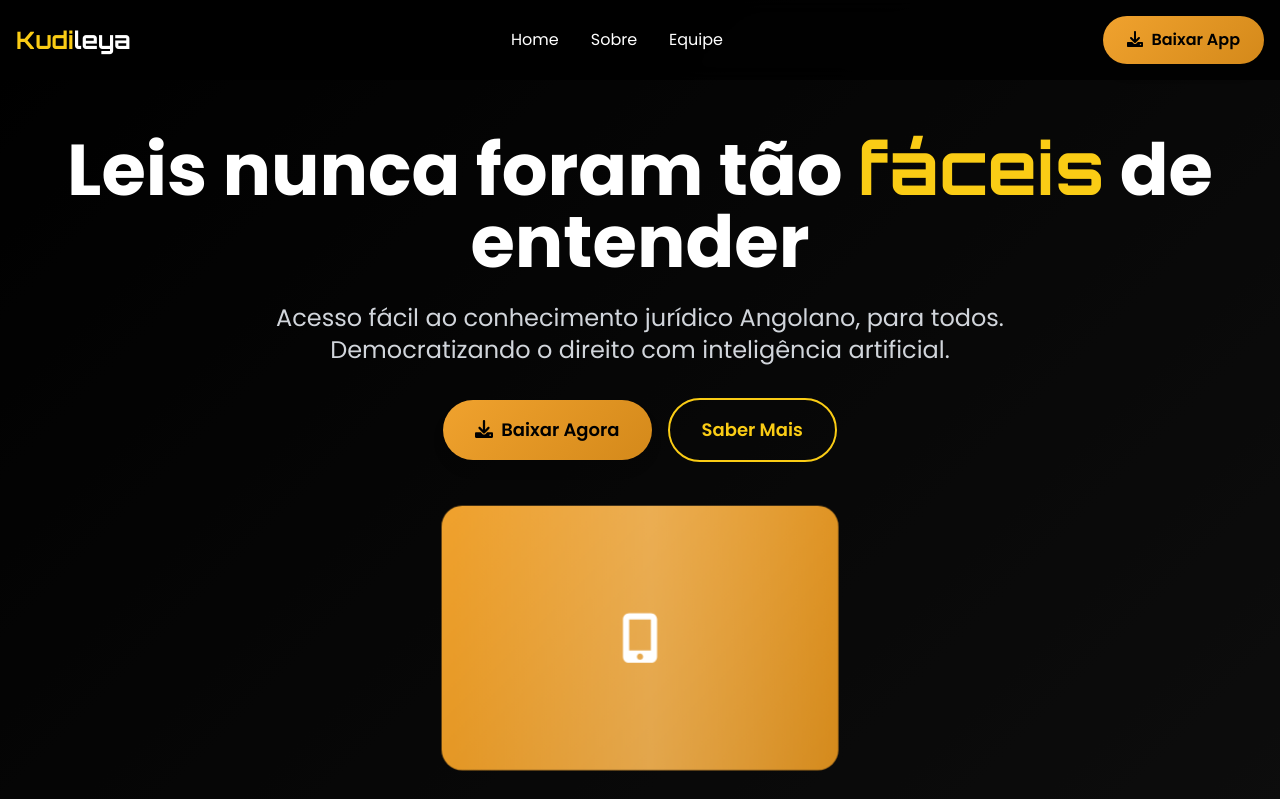
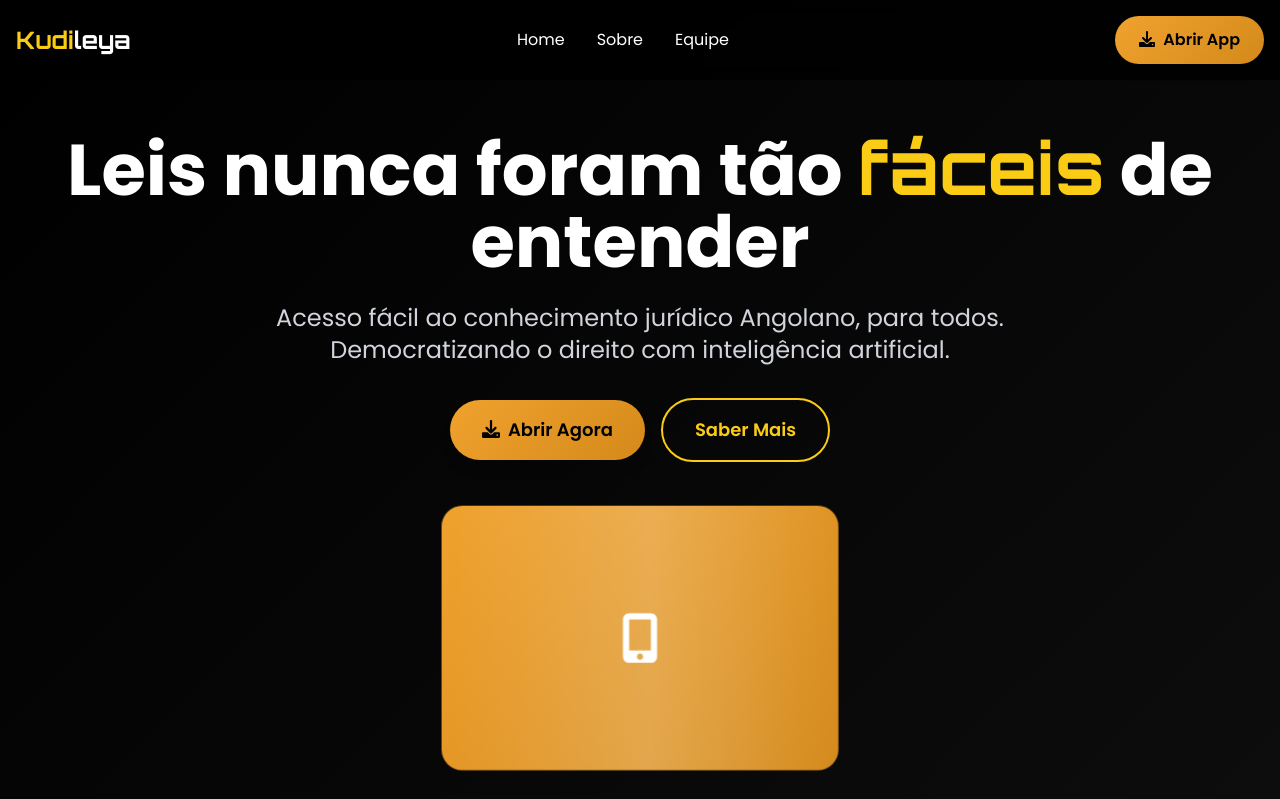
Before and after one commit to jose-bernardo-neto/kudileya-app-backend, a FastAPI app: page / in a window 1280 px wide. Shown: the top 799 px of the page. Run offline with FastAPI, Linux system fonts and the light colour scheme; some libraries are stand-ins or nearby versions.

Commit message:
Update index.html

```diff
--- a/templates/index.html
+++ b/templates/index.html
@@ -203,8 +203,8 @@
           <i class="fas fa-bars"></i>
         </button>
       </div>
-      <a href="kudileya.txt" download="Kudileya APK v0.1" class="btn-primary text-black px-6 py-3 rounded-full font-semibold hover:scale-105 transition-all duration-300 shadow-lg">
-        <i class="fas fa-download mr-2"></i>Baixar App
+      <a href="https://kudi-chat-navigator.lovable.app/"  class="btn-primary text-black px-6 py-3 rounded-full font-semibold hover:scale-105 transition-all duration-300 shadow-lg">
+        <i class="fas fa-download mr-2"></i>Abrir App
       </a>
     </div>
   </header>
@@ -254,8 +254,8 @@
 
       <div class="animate-on-scroll scale-in" style="animation-delay: 0.6s;">
         <div class="flex flex-col sm:flex-row gap-4 justify-center items-center mb-12">
-          <a href="kudileya.txt" download="Kudileya APK v0.1" class="btn-primary text-black px-8 py-4 rounded-full font-semibold text-lg hover:scale-105 transition-all duration-300 shadow-lg">
-            <i class="fas fa-download mr-2"></i>Baixar Agora
+          <a href="https://kudi-chat-navigator.lovable.app/" class="btn-primary text-black px-8 py-4 rounded-full font-semibold text-lg hover:scale-105 transition-all duration-300 shadow-lg">
+            <i class="fas fa-download mr-2"></i>Abrir Agora
           </a>
           <button onclick="navigate('sobre')" class="border-2 border-yellow-400 text-yellow-400 px-8 py-4 rounded-full font-semibold text-lg hover:bg-yellow-400 hover:text-black transition-all duration-300">
             Saber Mais
```
